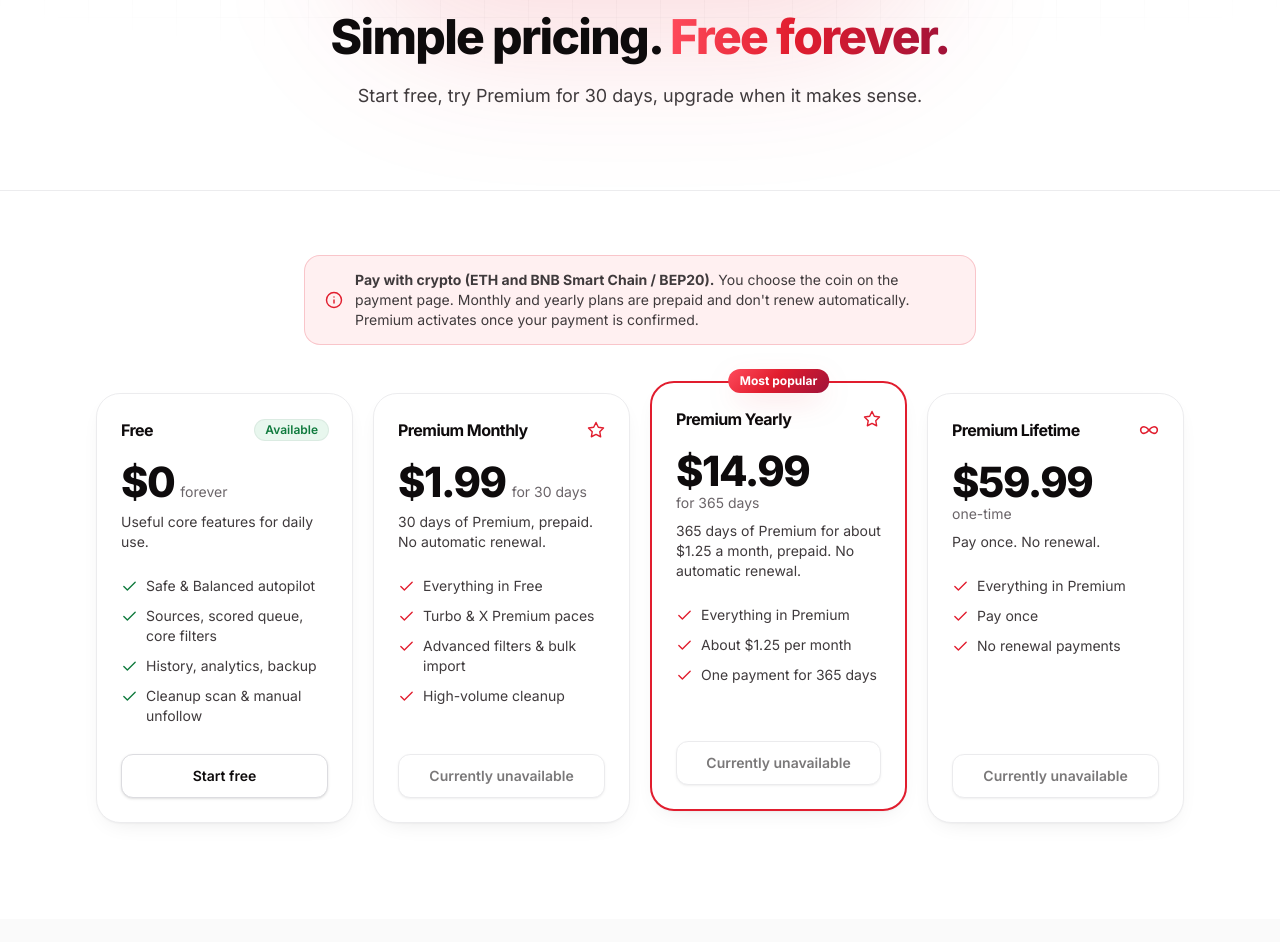
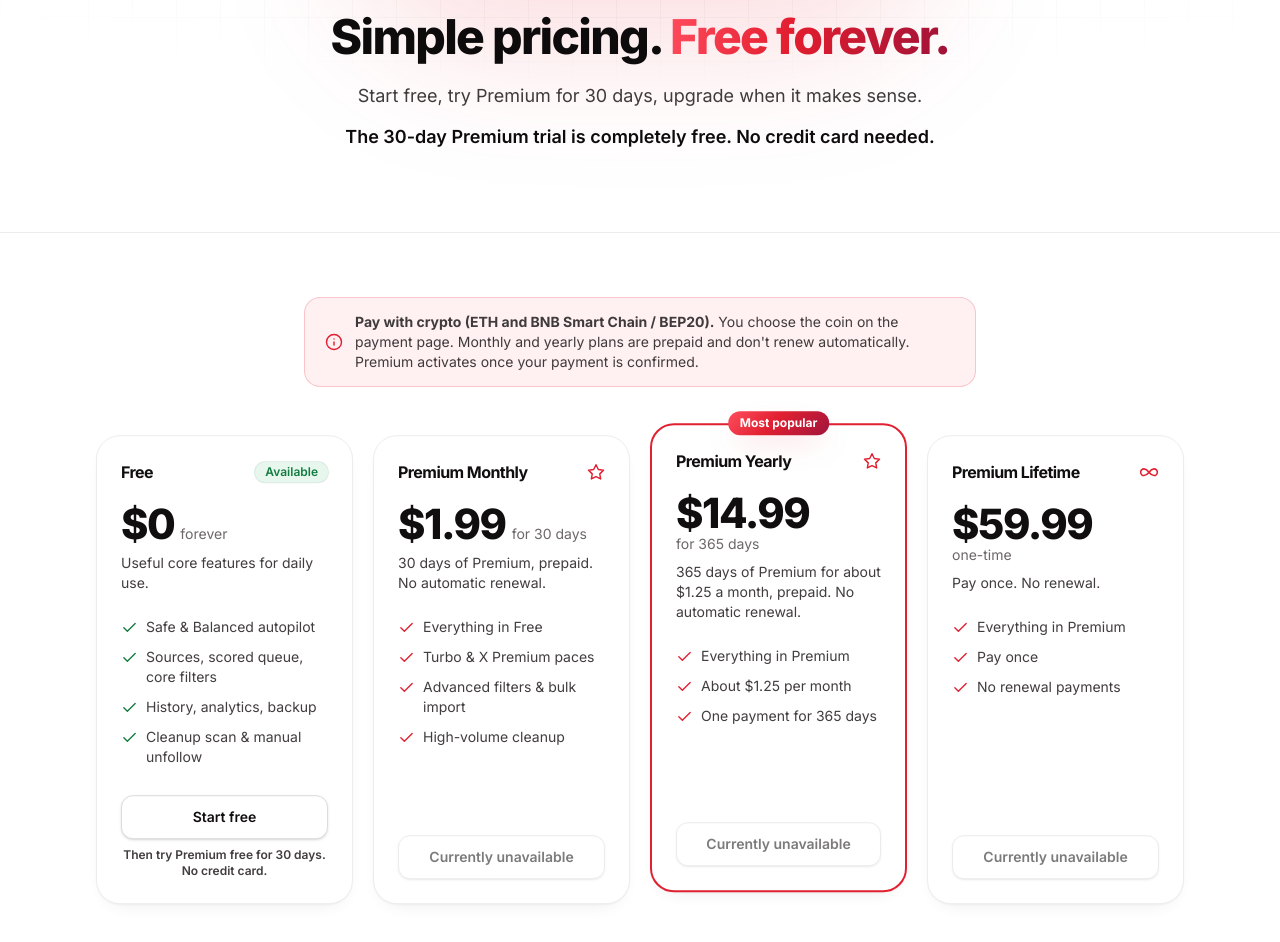
Before and after one commit to fr-ost/growx-website, a Next.js app: page /pricing in a window 1280 px wide. Shown: the part 180-1122 px from the top of the page. Built offline with nearby package versions, Linux system fonts and the light colour scheme; no server answers.

Commit message:
Say the 30-day trial is free with no credit card on home and pricing
Co-Authored-By: Claude Sonnet 5.5 <noreply@anthropic.com>
Claude-Session: https://claude.ai/code/session_018SUZFEKTZ6RWWbj4yUuwSE

```diff
--- a/src/app/page.tsx
+++ b/src/app/page.tsx
@@ -122,7 +122,7 @@ export default function HomePage() {
               </LinkButton>
             </div>
             <ul className="animate-fade-up mt-8 flex flex-wrap justify-center gap-x-6 gap-y-2 text-sm font-medium text-text-2 [animation-delay:320ms] lg:justify-start">
-              {["Free core features", `${TRIAL_DAYS}-day Premium trial`, "No X password needed"].map((t) => (
+              {["Free core features", `${TRIAL_DAYS}-day Premium trial: free, no credit card`, "No X password needed"].map((t) => (
                 <li key={t} className="flex items-center gap-1.5">
                   <IconCheck size={16} className="text-accent" /> {t}
                 </li>
--- a/src/app/pricing/page.tsx
+++ b/src/app/pricing/page.tsx
@@ -18,7 +18,7 @@ export const metadata = pageMetadata({
 
 const faqs = [
   { q: "How do I pay?", a: "With cryptocurrency through a secure NOWPayments invoice page, where you choose the coin: Ethereum (ETH) and BNB Smart Chain (BEP20) coins. Monthly and yearly plans are prepaid for 30 or 365 days and do not renew automatically; lifetime is a single payment. Premium turns on automatically once your payment is confirmed on the network." },
-  { q: `How does the ${TRIAL_DAYS}-day trial work?`, a: `Create a free account, confirm your email, add your X username and start the trial from your dashboard. It lasts ${TRIAL_DAYS} days, needs no card, and each account and X username can use it once.` },
+  { q: `How does the ${TRIAL_DAYS}-day trial work?`, a: `Create a free account, confirm your email, link your X account and start the trial from your dashboard. It lasts ${TRIAL_DAYS} days, is completely free, needs no credit card or payment details, and each account and X account can use it once.` },
   { q: "Will the free version stay useful?", a: "Yes. Core features stay free: the Safe and Balanced autopilot, sources, queue, core filters, history, analytics, backup, the cleanup scan and manual unfollows." },
   { q: "What is the early-bird lifetime price?", a: "Lifetime Premium is $59.99, but the first 100 people who buy it pay only $29.99. The counter on the Lifetime card shows how many early-bird spots are left; a spot is used only when a payment is fully confirmed. After the 100 spots are taken, the regular $59.99 applies." },
   { q: "What happens when my prepaid period ends?", a: "Premium ends on the date shown in your account and you return to the Free plan. Nothing is charged automatically; pay again whenever you want to continue. Lifetime purchases never expire." },
@@ -30,6 +30,7 @@ export default function PricingPage() {
       <JsonLd data={[breadcrumbLd([{ name: "Home", path: "/" }, { name: "Pricing", path: "/pricing" }]), faqLd(faqs)]} />
       <PageHero eyebrow="Pricing" title={<>Simple pricing. <span className="text-gradient">Free forever.</span></>}>
         Start free, try Premium for {TRIAL_DAYS} days, upgrade when it makes sense.
+        <span className="mt-3 block font-semibold text-text">The {TRIAL_DAYS}-day Premium trial is completely free. No credit card needed.</span>
       </PageHero>
 
       <Section className="pt-14 sm:pt-16">
--- a/src/components/pricing-cards.tsx
+++ b/src/components/pricing-cards.tsx
@@ -52,9 +52,12 @@ export function PricingCards() {
               </ul>
               <div className="mt-7">
                 {t.id === "FREE" ? (
-                  <LinkButton href="/signup" variant="secondary" className="w-full">
-                    Start free
-                  </LinkButton>
+                  <div className="space-y-2 text-center">
+                    <LinkButton href="/signup" variant="secondary" className="w-full">
+                      Start free
+                    </LinkButton>
+                    <p className="text-xs font-semibold text-text-2">Then try Premium free for 30 days. No credit card.</p>
+                  </div>
                 ) : (
                   <BuyButtons product={t.id as ProductId} primary={!!t.highlight} />
                 )}
```
